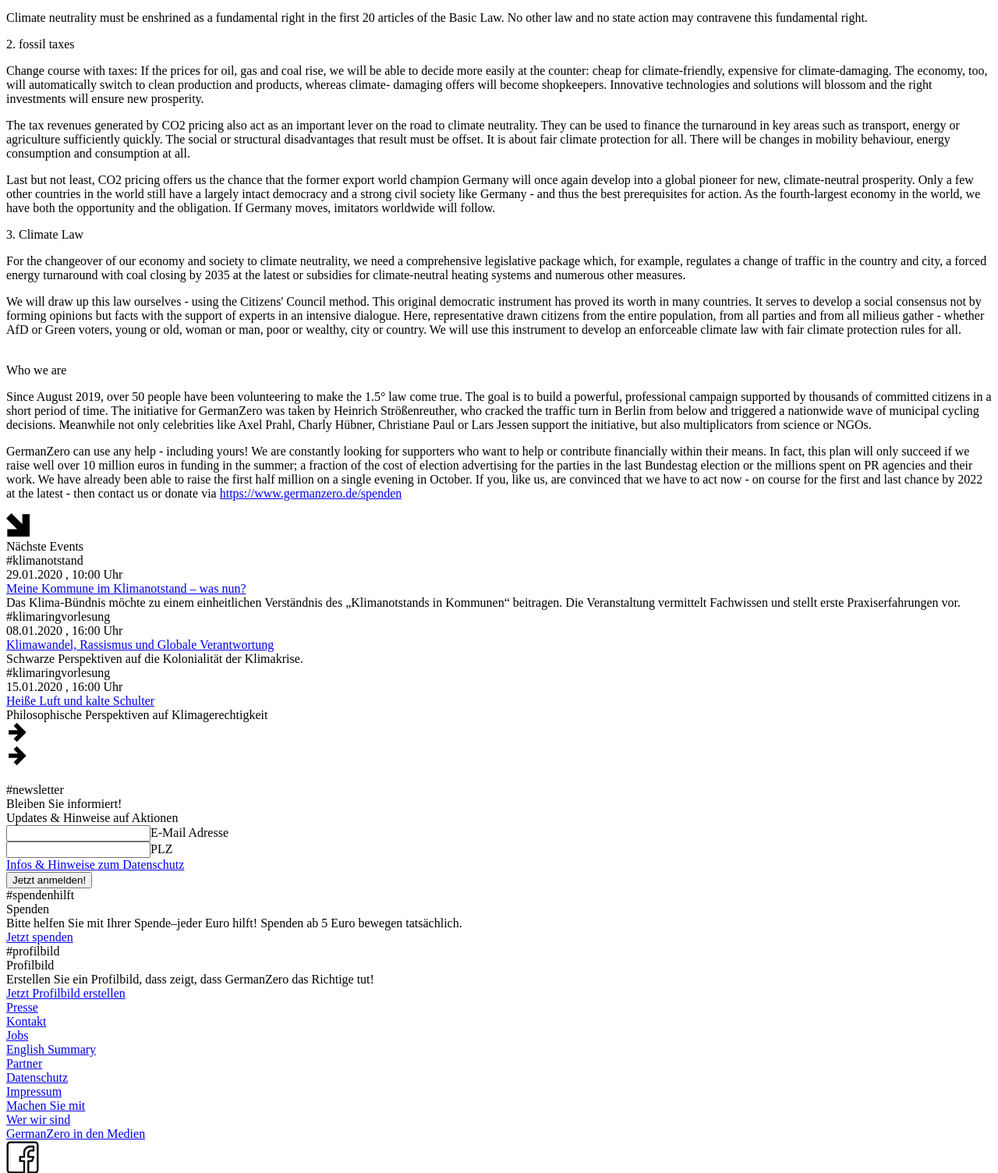
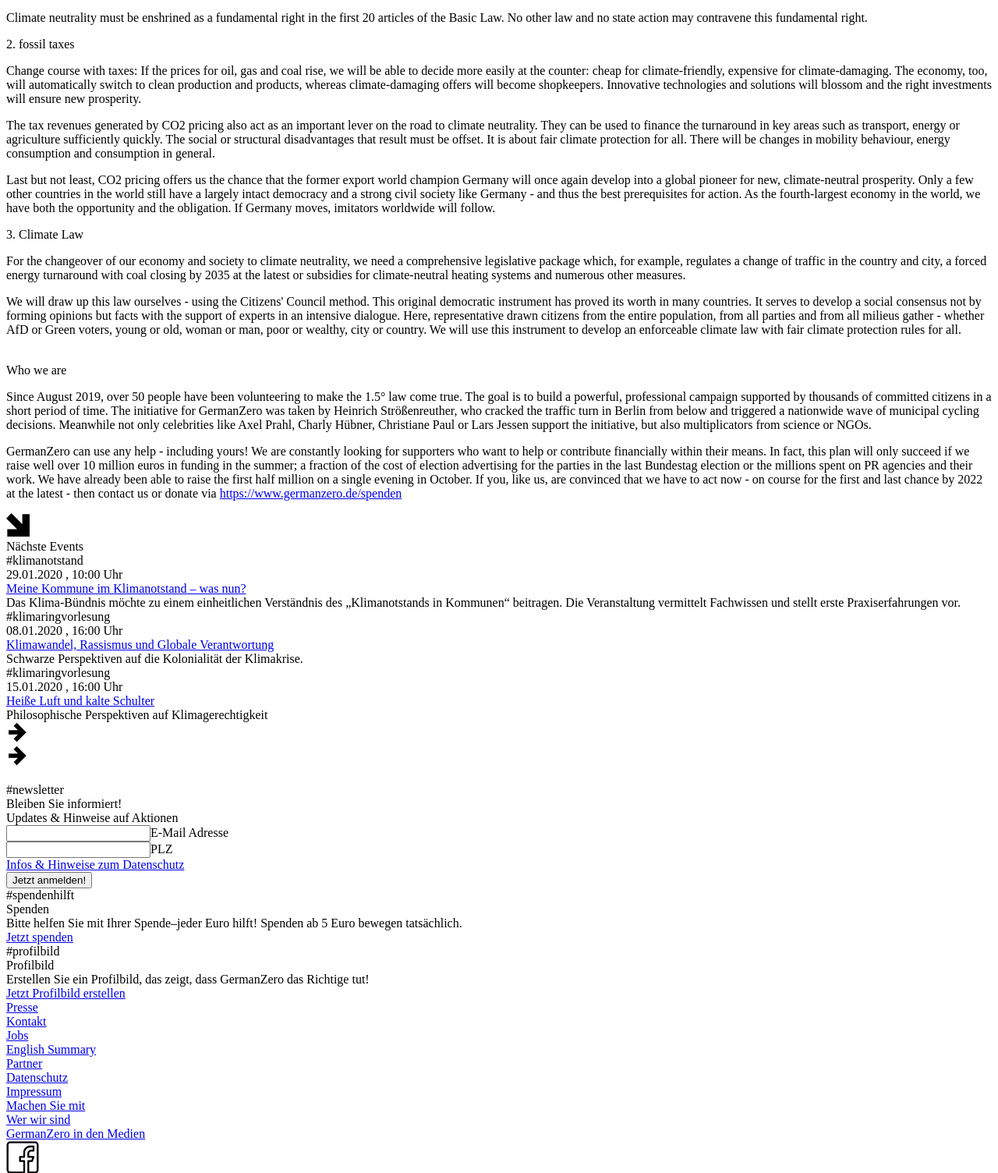
Before and after one commit to GermanZero-de/websitev1, a Node project: template src/pages/english_summary.pug in a window 1280 px wide. Shown: the part 1519-3023 px from the top of the page at 78% size. Run offline with Node 20 templates, Linux system fonts and the light colour scheme; the template is opened without the code that fills it, so the values that code supplies are empty; some libraries are stand-ins or nearby versions.

Commit message:
minor fixes

```diff
--- a/src/pages/english_summary.html
+++ b/src/pages/english_summary.html
@@ -77,8 +77,7 @@
 <p>
     Change course with taxes: If the prices for oil, gas and coal rise, we will be able to decide
     more easily at the counter: cheap for climate-friendly, expensive for climate-damaging. The
-    economy, too, will automatically switch to clean production and products, whereas climate-
-    damaging offers will become shopkeepers. Innovative technologies and solutions will
+    economy, too, will automatically switch to clean production and products, whereas climate-damaging offers will become shopkeepers. Innovative technologies and solutions will
     blossom and the right investments will ensure new prosperity.
 </p>
 <p>
@@ -86,7 +85,7 @@
     climate neutrality. They can be used to finance the turnaround in key areas such as transport,
     energy or agriculture sufficiently quickly. The social or structural disadvantages that result
     must be offset. It is about fair climate protection for all. There will be changes in mobility
-    behaviour, energy consumption and consumption at all.
+    behaviour, energy consumption and consumption in general.
 </p>
 <p>
     Last but not least, CO2 pricing offers us the chance that the former export world champion
--- a/src/partials/screens/faq-screen.pug
+++ b/src/partials/screens/faq-screen.pug
@@ -11,7 +11,7 @@
                             .content.content--size-2.font-secondary Basis für den Erfolg ist der Masterplan zur Klimaneutralität. Er besteht aus drei Teilen: einem Klimaplan – dieser wurde im Winter 2019 von Wissenschaftlerinnen und Experten erarbeitet, einem Gesetzepaket sowie einem Kampagnenplan.
                         div(class="mb-3 md:mb-5")
                             .title.title--size-h5.font-secondary.font-bold.mb-1 2020: das Gesetzespaket
-                            .content.content--size-2.font-secondary Die Ergebnisse des Masterplans werden von einer Bürgerversammlung sowie Experten in Zusammenarbeit mit Juristinnen und Anwälten als Gesetzespaket formuliert.
+                            .content.content--size-2.font-secondary Die Ergebnisse des Masterplans werden von Experten in Zusammenarbeit mit Juristinnen und Anwälten als Gesetzespaket formuliert.
                         div(class="mb-3 md:mb-5")
                             .title.title--size-h5.font-secondary.font-bold.mb-1 2020/21: die Bottom-up-Bewegung
                             .content.content--size-2.font-secondary Dieser Gesetzentwurf aus Bürgerhand wird im Herbst 2021 an die Politik kommuniziert: 10.000e Mitwirkende in den Kommunen und Wahlkreisen vermitteln ihn an alle Bundestagsabgeordneten und -kandidatinnen – persönlich und nachdrücklich. Am Ende wird für jeden Politiker und jede Kandidatin eine einfache „Ja oder nein?”-Frage stehen, zu der sie sich bekennen müssen: Ja oder nein zu unserer Zukunft und einer lebenswerten Erde für kommende Generationen.
--- a/src/partials/screens/footer.pug
+++ b/src/partials/screens/footer.pug
@@ -23,7 +23,7 @@
                     .call-form.card.card--form.bg-primary.text-white.flex.flex-col.w-full
                         .card__info #profilbild
                         .call-form__header Profilbild
-                        .call-form__text.mb-9.pb-3.flex-grow Erstellen Sie ein Profilbild, dass zeigt, dass GermanZero das Richtige tut!
+                        .call-form__text.mb-9.pb-3.flex-grow Erstellen Sie ein Profilbild, das zeigt, dass GermanZero das Richtige tut!
                         div
                             a.button.button--black-o.w-full.text-center(href="/profilbild-erstellen")
                                 span Jetzt Profilbild erstellen
```
Also changed, not shown: src/partials/screens/who-we-are-screen.pug (+1 -1 lines).
